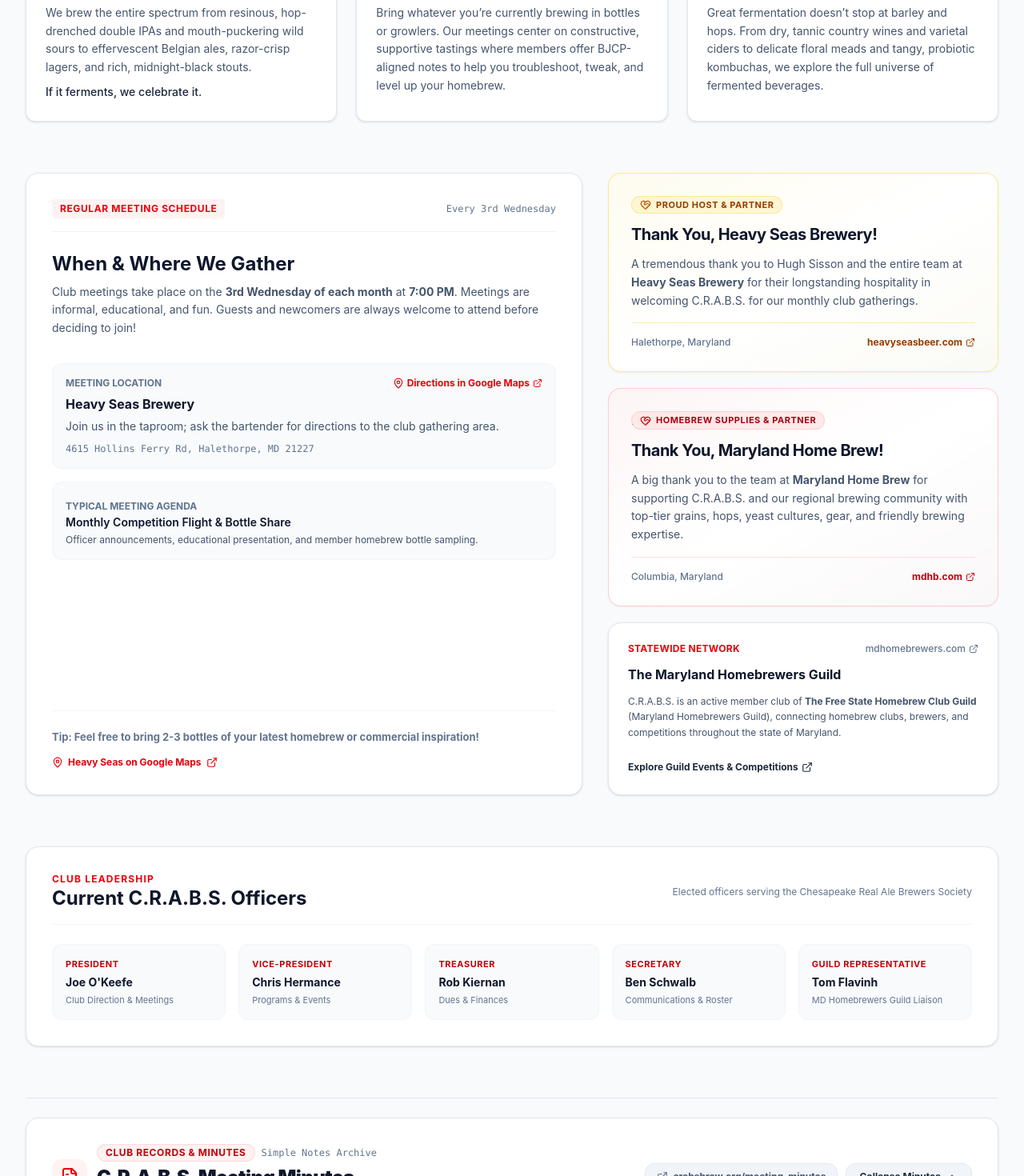
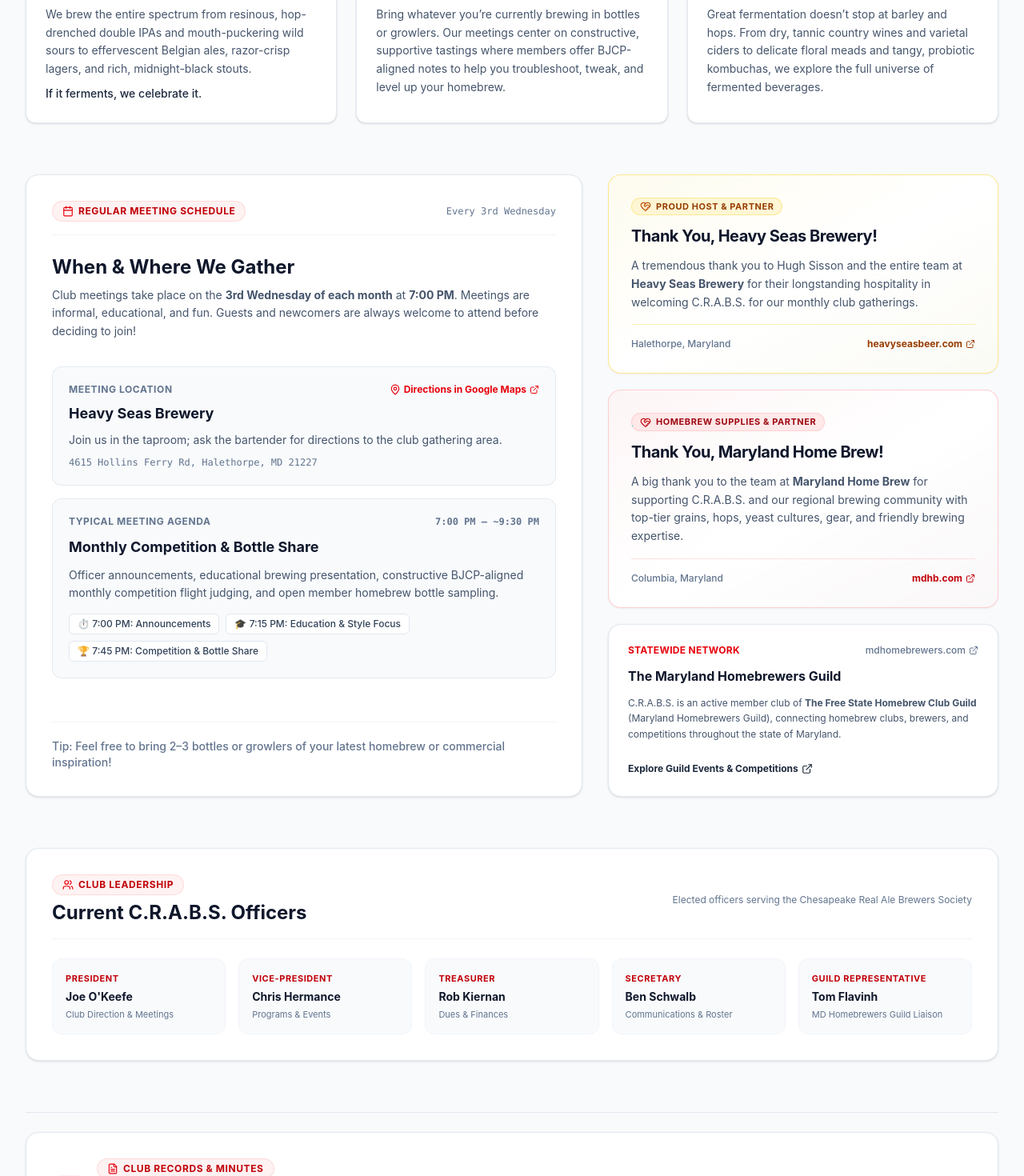
Before and after one commit to CompMage/compmage.github.io, a React (Vite) app: page / in a window 1280 px wide. Shown: the part 1330-2800 px from the top of the page at 80% size. Built offline with nearby package versions, Linux system fonts and the light colour scheme.

Commit message:
style: standardize section header badges
Update section labels across all components to use a consistent pill-shaped badge design with integrated icons for improved visual hierarchy.

```diff
--- a/src/components/AboutMeetings.tsx
+++ b/src/components/AboutMeetings.tsx
@@ -8,10 +8,11 @@ export const AboutMeetings: React.FC = () => {
       <div className="max-w-7xl mx-auto px-4 sm:px-6 lg:px-8 space-y-16">
 
         {/* Section Header */}
-        <div className="max-w-3xl space-y-4">
-          <p className="text-xs font-bold tracking-widest uppercase text-red-600">
-            About the Club
-          </p>
+        <div className="max-w-3xl space-y-3">
+          <span className="inline-flex items-center gap-1.5 px-3 py-1 rounded-full text-xs font-bold uppercase tracking-wider text-red-700 bg-red-50 border border-red-200/60">
+            <Beer className="w-3.5 h-3.5 text-red-600" />
+            <span>About the Club</span>
+          </span>
           <h2 className="text-3xl sm:text-4xl font-extrabold text-slate-900 tracking-tight">
             Real Ale, Fostering Craft Brewing in Maryland
           </h2>
@@ -61,11 +62,12 @@ export const AboutMeetings: React.FC = () => {
           {/* Meeting Details Card */}
           <div className="lg:col-span-7 bg-white rounded-2xl border border-slate-200 p-6 sm:p-8 shadow-sm flex flex-col justify-between">
             <div className="space-y-6">
-              <div className="flex items-center justify-between pb-4 border-b border-slate-100">
-                <span className="text-xs font-bold uppercase tracking-wider text-red-600 bg-red-50 px-2.5 py-1 rounded">
-                  Regular Meeting Schedule
+              <div className="flex flex-wrap items-center justify-between gap-2 pb-4 border-b border-slate-100">
+                <span className="inline-flex items-center gap-1.5 px-3 py-1 rounded-full text-xs font-bold uppercase tracking-wider text-red-700 bg-red-50 border border-red-200/60">
+                  <Calendar className="w-3.5 h-3.5 text-red-600" />
+                  <span>Regular Meeting Schedule</span>
                 </span>
-                <span className="text-xs font-mono text-slate-500">Every 3rd Wednesday</span>
+                <span className="text-xs font-mono font-medium text-slate-500">Every 3rd Wednesday</span>
               </div>
 
               <div className="space-y-2">
@@ -78,10 +80,13 @@ export const AboutMeetings: React.FC = () => {
                 </p>
               </div>
 
-              <div className="grid grid-cols-1 sm:grid-cols-2 gap-4 pt-2">
-                <div className="p-4 rounded-xl bg-slate-50 border border-slate-100 space-y-1.5 sm:col-span-2">
+              <div className="grid grid-cols-1 gap-4 pt-2">
+                {/* Meeting Location */}
+                <div className="p-5 rounded-xl bg-slate-50 border border-slate-200/80 space-y-2">
                   <div className="flex items-center justify-between">
-                    <span className="text-xs font-bold text-slate-500 uppercase">Meeting Location</span>
+                    <span className="text-xs font-bold text-slate-500 uppercase tracking-wider">
+                      Meeting Location
+                    </span>
                     <a
                       href="https://www.google.com/maps/search/?api=1&query=Heavy+Seas+Beer+4615+Hollins+Ferry+Rd+Halethorpe+MD+21227"
                       target="_blank"
@@ -93,39 +98,52 @@ export const AboutMeetings: React.FC = () => {
                       <ExternalLink className="w-3 h-3" />
                     </a>
                   </div>
-                  <p className="text-sm sm:text-base font-bold text-slate-900">
+                  <p className="text-base sm:text-lg font-bold text-slate-900">
                     Heavy Seas Brewery
                   </p>
-                  <p className="text-xs sm:text-sm text-slate-600">
+                  <p className="text-sm text-slate-600 leading-relaxed">
                     Join us in the taproom; ask the bartender for directions to the club gathering area.
                   </p>
-                  <p className="text-xs text-slate-500 font-mono pt-1">
+                  <p className="text-xs text-slate-500 font-mono">
                     4615 Hollins Ferry Rd, Halethorpe, MD 21227
                   </p>
                 </div>
 
-                <div className="p-4 rounded-xl bg-slate-50 border border-slate-100 space-y-1 sm:col-span-2">
-                  <span className="text-xs font-bold text-slate-500 uppercase">Typical Meeting Agenda</span>
-                  <p className="text-sm font-semibold text-slate-900">Monthly Competition Flight & Bottle Share</p>
-                  <p className="text-xs text-slate-600">Officer announcements, educational presentation, and member homebrew bottle sampling.</p>
+                {/* Typical Meeting Agenda */}
+                <div className="p-5 rounded-xl bg-slate-50 border border-slate-200/80 space-y-2.5">
+                  <div className="flex items-center justify-between">
+                    <span className="text-xs font-bold text-slate-500 uppercase tracking-wider">
+                      Typical Meeting Agenda
+                    </span>
+                    <span className="text-xs font-mono font-semibold text-slate-500">
+                      7:00 PM – ~9:30 PM
+                    </span>
+                  </div>
+                  <p className="text-base sm:text-lg font-bold text-slate-900">
+                    Monthly Competition & Bottle Share
+                  </p>
+                  <p className="text-sm text-slate-600 leading-relaxed">
+                    Officer announcements, educational brewing presentation, constructive BJCP-aligned monthly competition flight judging, and open member homebrew bottle sampling.
+                  </p>
+                  <div className="flex flex-wrap items-center gap-2 pt-1 text-xs">
+                    <span className="inline-flex items-center gap-1 px-2.5 py-1 rounded-md bg-white border border-slate-200 font-medium text-slate-700">
+                      ⏱️ 7:00 PM: Announcements
+                    </span>
+                    <span className="inline-flex items-center gap-1 px-2.5 py-1 rounded-md bg-white border border-slate-200 font-medium text-slate-700">
+                      🎓 7:15 PM: Education & Style Focus
+                    </span>
+                    <span className="inline-flex items-center gap-1 px-2.5 py-1 rounded-md bg-white border border-slate-200 font-medium text-slate-700">
+                      🏆 7:45 PM: Competition & Bottle Share
+                    </span>
+                  </div>
                 </div>
               </div>
             </div>
 
-            <div className="pt-6 mt-6 border-t border-slate-100 flex flex-wrap items-center justify-between gap-4">
-              <span className="text-[13px] leading-[16px] font-bold text-slate-500">
-                Tip: Feel free to bring 2-3 bottles of your latest homebrew or commercial inspiration!
+            <div className="pt-5 mt-6 border-t border-slate-100 flex items-center justify-between">
+              <span className="text-xs sm:text-sm font-medium text-slate-500">
+                Tip: Feel free to bring 2–3 bottles or growlers of your latest homebrew or commercial inspiration!
               </span>
-              <a
-                href="https://www.google.com/maps/search/?api=1&query=Heavy+Seas+Beer+4615+Hollins+Ferry+Rd+Halethorpe+MD+21227"
-                target="_blank"
-                rel="noreferrer"
-                className="inline-flex items-center gap-1.5 text-xs font-bold text-red-600 hover:text-red-700 hover:underline"
-              >
-                <MapPin className="w-3.5 h-3.5" />
-                <span>Heavy Seas on Google Maps</span>
-                <ExternalLink className="w-3.5 h-3.5" />
-              </a>
             </div>
           </div>
 
@@ -233,10 +251,11 @@ export const AboutMeetings: React.FC = () => {
         {/* Club Officers & Leadership */}
         <div className="bg-white rounded-2xl border border-slate-200 p-6 sm:p-8 shadow-sm space-y-6">
           <div className="flex flex-col sm:flex-row sm:items-center justify-between gap-4 pb-4 border-b border-slate-100">
-            <div>
-              <p className="text-xs font-bold tracking-widest uppercase text-red-600">
-                Club Leadership
-              </p>
+            <div className="space-y-1.5">
+              <span className="inline-flex items-center gap-1.5 px-3 py-1 rounded-full text-xs font-bold uppercase tracking-wider text-red-700 bg-red-50 border border-red-200/60">
+                <Users className="w-3.5 h-3.5 text-red-600" />
+                <span>Club Leadership</span>
+              </span>
               <h3 className="text-xl sm:text-2xl font-bold text-slate-900">
                 Current C.R.A.B.S. Officers
               </h3>
--- a/src/components/BrewingTools.tsx
+++ b/src/components/BrewingTools.tsx
@@ -117,9 +117,12 @@ export const BrewingTools: React.FC = () => {
         {/* Section Header */}
         <div className="flex flex-col md:flex-row md:items-end justify-between gap-6 pb-6 border-b border-slate-200">
           <div className="space-y-3 max-w-2xl">
-            <p className="text-xs font-bold tracking-widest uppercase text-red-600">
-              Club Brewhouse Utilities
-            </p>
+            <div>
+              <span className="inline-flex items-center gap-1.5 px-3 py-1 rounded-full text-xs font-bold uppercase tracking-wider text-red-700 bg-red-50 border border-red-200/60">
+                <Calculator className="w-3.5 h-3.5 text-red-600" />
+                <span>Club Brewhouse Utilities</span>
+              </span>
+            </div>
             <h2 className="text-3xl sm:text-4xl font-extrabold text-slate-900 tracking-tight">
               Brewing Calculators & Reference
             </h2>
--- a/src/components/CompetitionSchedule.tsx
+++ b/src/components/CompetitionSchedule.tsx
@@ -252,10 +252,10 @@ export const CompetitionSchedule: React.FC<CompetitionScheduleProps> = ({
         {/* Section Header with Interactive Toggle Switch */}
         <div className="flex flex-col md:flex-row md:items-end justify-between gap-6 pb-6 border-b border-slate-200">
           <div className="space-y-3 max-w-2xl">
-            <div className="inline-flex items-center gap-1.5 px-2.5 py-1 rounded bg-red-50 text-red-700 text-xs font-bold uppercase tracking-wider">
-              <Trophy className="w-3.5 h-3.5" />
+            <span className="inline-flex items-center gap-1.5 px-3 py-1 rounded-full text-xs font-bold uppercase tracking-wider text-red-700 bg-red-50 border border-red-200/60">
+              <Trophy className="w-3.5 h-3.5 text-red-600" />
               <span>C.R.A.B.S. Homebrew Competitions</span>
-            </div>
+            </span>
             <h2 className="text-3xl sm:text-4xl font-extrabold text-slate-900 tracking-tight">
               Competition Schedule & Standings
             </h2>
@@ -482,8 +482,9 @@ export const CompetitionSchedule: React.FC<CompetitionScheduleProps> = ({
                 </div>
                 <div className="space-y-1">
                   <div className="flex flex-wrap items-center gap-2">
-                    <span className="text-xs font-bold uppercase tracking-wider text-amber-700 bg-amber-50 px-2.5 py-0.5 rounded-full border border-amber-200/60">
-                      Section 4: Standings
+                    <span className="inline-flex items-center gap-1.5 px-3 py-1 rounded-full text-xs font-bold uppercase tracking-wider text-amber-800 bg-amber-50 border border-amber-200/80">
+                      <Trophy className="w-3.5 h-3.5 text-amber-600" />
+                      <span>Section 4: Standings</span>
                     </span>
                     <span className="text-xs font-mono font-bold text-emerald-700 bg-emerald-50 px-2.5 py-0.5 rounded-full border border-emerald-200/60">
                       {activeLeaderBadge}
--- a/src/components/JoinSection.tsx
+++ b/src/components/JoinSection.tsx
@@ -191,9 +191,12 @@ export const JoinSection: React.FC<JoinSectionProps> = ({ onMemberRegistered })
 
         {/* Section Header */}
         <div className="text-center max-w-2xl mx-auto space-y-3 mb-12">
-          <p className="text-xs font-bold tracking-widest uppercase text-red-600">
-            Membership Registration
-          </p>
+          <div>
+            <span className="inline-flex items-center gap-1.5 px-3 py-1 rounded-full text-xs font-bold uppercase tracking-wider text-red-700 bg-red-50 border border-red-200/60">
+              <Users className="w-3.5 h-3.5 text-red-600" />
+              <span>Membership Registration</span>
+            </span>
+          </div>
           <h2 className="text-3xl sm:text-4xl font-extrabold text-slate-900 tracking-tight">
             Join C.R.A.B.S. Today
           </h2>
--- a/src/components/MeetingMinutes.tsx
+++ b/src/components/MeetingMinutes.tsx
@@ -86,11 +86,9 @@ export const MeetingMinutes: React.FC = () => {
             </div>
             <div className="space-y-1">
               <div className="flex flex-wrap items-center gap-2">
-                <span className="text-xs font-bold uppercase tracking-wider text-red-700 bg-red-50 px-2.5 py-0.5 rounded-full border border-red-200/60">
-                  Club Records & Minutes
-                </span>
-                <span className="text-xs font-mono font-medium text-slate-500">
-                  Simple Notes Archive
+                <span className="inline-flex items-center gap-1.5 px-3 py-1 rounded-full text-xs font-bold uppercase tracking-wider text-red-700 bg-red-50 border border-red-200/60">
+                  <FileText className="w-3.5 h-3.5 text-red-600" />
+                  <span>Club Records & Minutes</span>
                 </span>
               </div>
               <h3 className="text-xl sm:text-2xl font-black text-slate-900 tracking-tight">
--- a/src/components/RecipeVault.tsx
+++ b/src/components/RecipeVault.tsx
@@ -203,9 +203,11 @@ export const RecipeVault: React.FC = () => {
         {/* Section Header */}
         <div className="flex flex-col md:flex-row md:items-end justify-between gap-6 pb-6 border-b border-slate-200">
           <div className="space-y-3 max-w-2xl">
-            <div className="inline-flex items-center gap-1.5 px-2.5 py-1 rounded bg-red-50 text-red-700 text-xs font-bold uppercase tracking-wider">
-              <BookOpen className="w-3.5 h-3.5" />
-              <span>Member Archive (Preview / Placeholder)</span>
+            <div>
+              <span className="inline-flex items-center gap-1.5 px-3 py-1 rounded-full text-xs font-bold uppercase tracking-wider text-red-700 bg-red-50 border border-red-200/60">
+                <BookOpen className="w-3.5 h-3.5 text-red-600" />
+                <span>Member Recipe Archive</span>
+              </span>
             </div>
             <h2 className="text-3xl sm:text-4xl font-extrabold text-slate-900 tracking-tight">
               C.R.A.B.S. Member Recipe Vault
```
